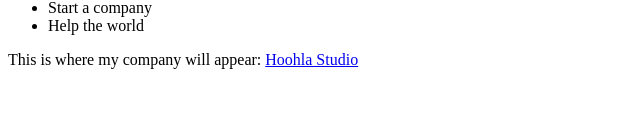
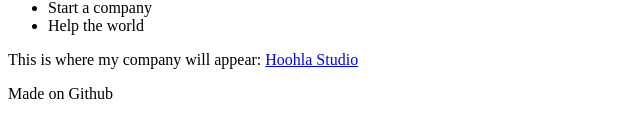
Before and after one commit to Lozovytskyi/andrewnomad.com, a plain HTML site: page index.html in a window 1280 px wide. Shown: the part 191-328 px from the top of the page, without its empty margins (0-640 px from the left). Drawn offline with Linux system fonts and the light colour scheme.

Commit message:
Second commit

```diff
--- a/index.html
+++ b/index.html
@@ -16,5 +16,10 @@
   <li>Help the world</li>
 </ul>
 <p>This is where my company will appear: <a href="https://hoohla.studio/" target="_blank">Hoohla Studio</a></p>
+<footer>
+  <div>
+    <p>Made on Github</p>
+  </div>
+</footer>
 </body>
 </html>
```
